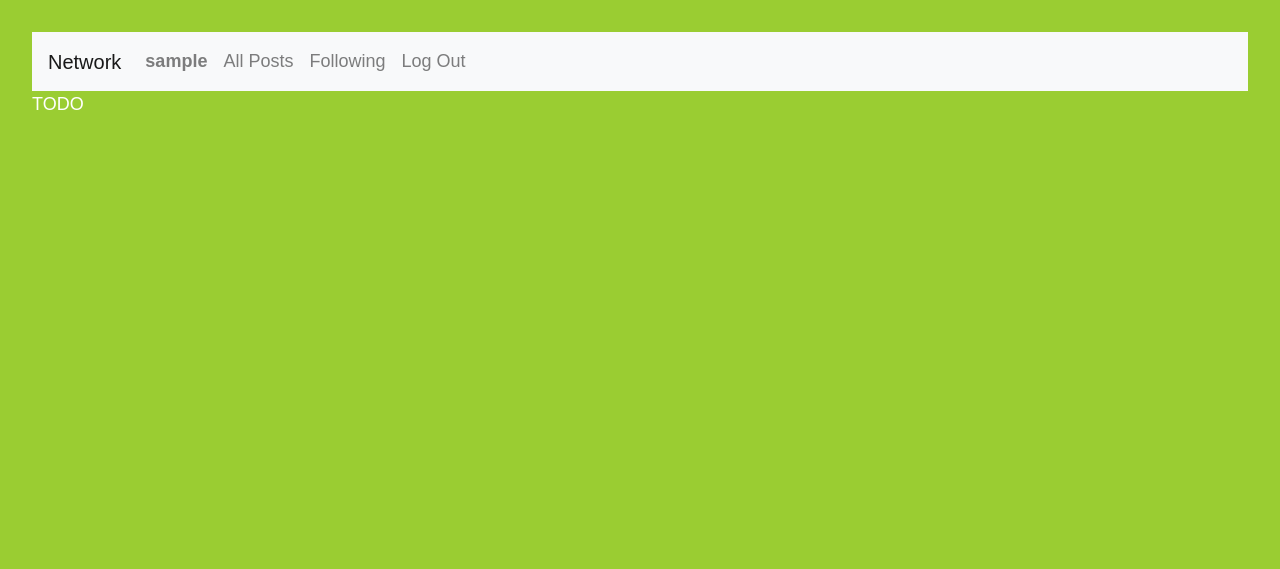
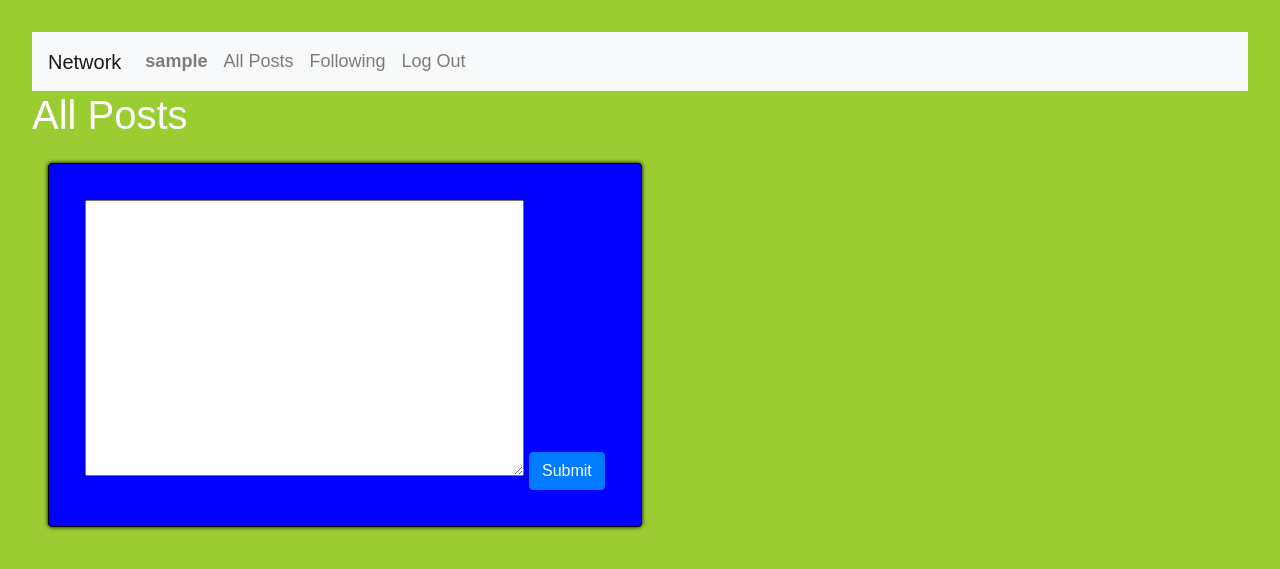
Before and after one commit to Ziga12341/social-network, a Django app: page / in a window 1280 px wide. Shown: the top 569 px of the page. Run offline with Django 3.2, Linux system fonts and the light colour scheme; the visitor is signed in with stand-in values (Sample User, id 1); data that the repository does not hold is empty; some libraries are stand-ins or nearby versions.

Commit message:
project4: network: new_post: it works, save to base, started with all post presentation

```diff
--- a/network/models.py
+++ b/network/models.py
@@ -1,6 +1,18 @@
+"""
+ add additional models to this file to represent details about posts, likes, and followers.
+"""
 from django.contrib.auth.models import AbstractUser
 from django.db import models
 
 
 class User(AbstractUser):
     pass
+
+
+class Post(models.Model):
+    user = models.ForeignKey(User, on_delete=models.CASCADE, related_name="posts")
+    body = models.CharField(max_length=1000)
+    timestamp = models.DateTimeField(auto_now_add=True)
+
+    def __str__(self):
+        return f"{self.user} posted {self.body} at {self.timestamp}"
--- a/network/static/network/styles.css
+++ b/network/static/network/styles.css
@@ -7,3 +7,19 @@ body{
     margin: 16px;
     padding: 16px;
 }
+
+.card{
+    background-color: blue;
+    border: 1px solid #000000;
+    border-radius: 4px;
+    box-shadow: 0 0 4px 0 #000000;
+    color: #000000;
+    display: inline-block;
+    margin: 16px;
+    padding: 16px;
+    width: max-content;
+}
+
+.orange_bg{
+    background-color: orange;
+}
--- a/network/templates/network/index.html
+++ b/network/templates/network/index.html
@@ -1,5 +1,35 @@
 {% extends "network/layout.html" %}
 
 {% block body %}
-    TODO
+    <h1>All Posts</h1>
+
+    <!-- Show all the posts -->
+    <div class="card-container">
+        {% if user.is_authenticated %}
+        <!-- Form to create new post -->
+        <div class="card">
+            <div class="card-body">
+                <form action="/new_post" method="post">
+                    {% csrf_token %}
+                    {{ new_post_form }}
+                    <input class="btn btn-primary" type="submit">
+                </form>
+            </div>
+        </div>
+    </div>
+    <div class="card-container">
+    {% endif %}
+        {% for post in posts %}
+            <div class="card">
+                <div class="card-body">
+                    <div class="orange_bg">
+                        <p> {{ post.body }}</p>
+
+                    </div>
+                    <p> {{ post.timestamp }}</p>
+                </div>
+            </div>
+        {% endfor %}
+    </div>
+
 {% endblock %}
--- a/network/urls.py
+++ b/network/urls.py
@@ -7,5 +7,6 @@ urlpatterns = [
     path("", views.index, name="index"),
     path("login", views.login_view, name="login"),
     path("logout", views.logout_view, name="logout"),
-    path("register", views.register, name="register")
+    path("register", views.register, name="register"),
+    path("new_post", views.new_post, name="new_post"),
 ]
--- a/network/views.py
+++ b/network/views.py
@@ -1,14 +1,44 @@
+"""
+Views for the network app.
+New Post: Users who are signed in should be able to write a new text-based post by filling in text into a text area and then clicking a button to submit the post.
+The screenshot at the top of this specification shows the “New Post” box at the top of the “All Posts” page. You may choose to do this as well, or you may make the “New Post” feature a separate page.
+Posts should be displayed, most recent first.
+"""
 from django.contrib.auth import authenticate, login, logout
+from django.contrib.auth.decorators import login_required
 from django.db import IntegrityError
 from django.http import HttpResponse, HttpResponseRedirect
 from django.shortcuts import render
 from django.urls import reverse
+from django import forms
+from .models import User, Post
+from django.contrib.auth.decorators import login_required
 
 from .models import User
 
 
+class NewPostForm(forms.Form):
+    body = forms.CharField(widget=forms.Textarea, label="")
+
+
 def index(request):
-    return render(request, "network/index.html")
+    return render(request, "network/index.html",
+                  {"new_post_form": NewPostForm(),
+                   "posts": Post.objects.all().order_by("-timestamp"),
+                  })
+
+
+@login_required(login_url='/login')
+def new_post(request):
+    user_by_id = User.objects.get(id=request.user.id)
+    if request.method == "POST":
+        form = NewPostForm(request.POST)
+        if form.is_valid():
+            body = form.cleaned_data["body"]
+            post = Post(body=body, user=user_by_id)
+            post.save()
+    # redirect to index
+    return HttpResponseRedirect(reverse("index"))
 
 
 def login_view(request):
```
